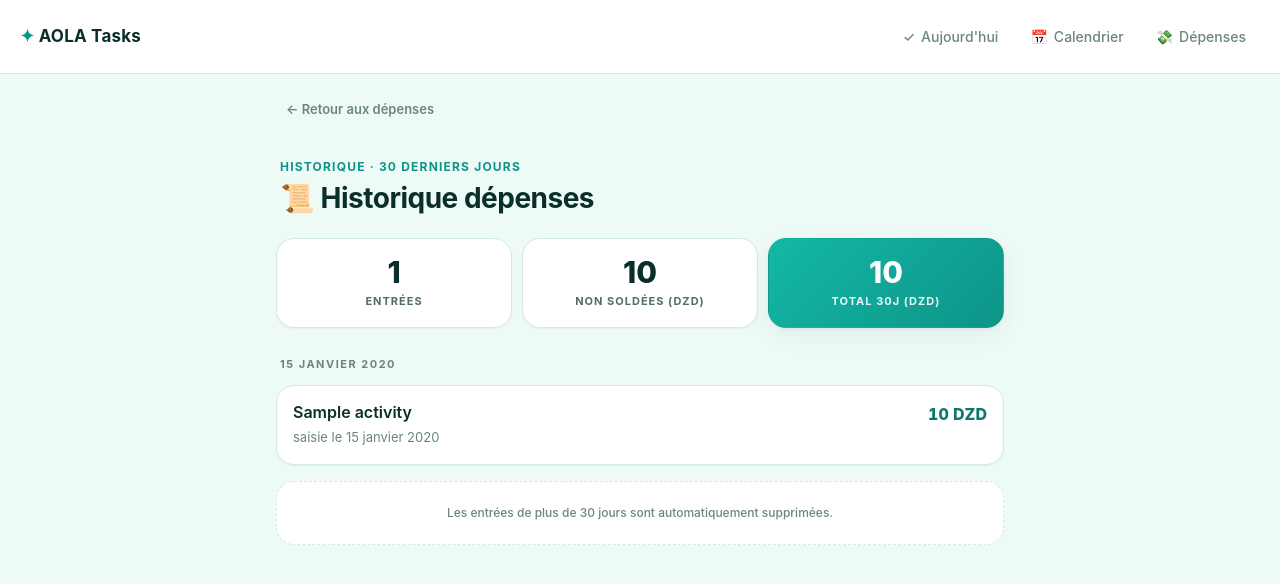
After one commit to mahdibengrine-hub/aola-tasks, a Flask app: template templates/expenses_history.html in a window 1280 px wide. The commit adds this page. Shown: the top 584 px of the page. Run offline with Flask 3, Linux system fonts and the light colour scheme; the template is opened without the code that fills it: most values are stand-ins (such as "Sample title", 1, 10 or a date in 2020).

Commit message:
Depenses: historique 30j (employe + admin) + retention auto
Co-Authored-By: Claude Opus 4.7 <noreply@anthropic.com>

```diff
--- a/app.py
+++ b/app.py
@@ -193,6 +193,12 @@ def purge_old_history():
     db.execute(
         "DELETE FROM task WHERE done_at IS NOT NULL AND date(done_at) < ?",
         (cutoff,))
+    # Purge les depenses de plus de 30 jours (retention 1 mois)
+    exp_cutoff = (date.today() - timedelta(days=30)).isoformat()
+    db.execute(
+        "DELETE FROM expense WHERE date < ? AND "
+        "(settled_at IS NULL OR date(settled_at) < ?)",
+        (exp_cutoff, exp_cutoff))
     db.commit()
 
 
@@ -753,10 +759,24 @@ def admin_follow(token):
 
 # ── Depenses ──────────────────────────────────────────────────────────────
 def _fetch_expenses(db):
+    """Pour la vue principale : non-soldees + soldees d'aujourd'hui seulement."""
+    td = today_iso()
     rows = db.execute(
-        'SELECT * FROM expense ORDER BY settled ASC, date DESC, id DESC').fetchall()
+        "SELECT * FROM expense WHERE settled=0 OR date(settled_at)=? "
+        "ORDER BY settled ASC, date DESC, id DESC", (td,)).fetchall()
     total_open = sum(r['amount'] for r in rows if not r['settled'])
     return rows, total_open
+
+
+def _fetch_history(db, days=30):
+    """Historique complet des depenses sur N jours."""
+    cutoff = (date.today() - timedelta(days=days)).isoformat()
+    rows = db.execute(
+        "SELECT * FROM expense WHERE date >= ? ORDER BY date DESC, id DESC",
+        (cutoff,)).fetchall()
+    return rows
+
+
 
 
 def _parse_amount(s):
@@ -769,10 +789,20 @@ def _parse_amount(s):
 @app.route('/e/<token>/expenses')
 def employee_expenses(token):
     require_token(token, 'EMPLOYEE_TOKEN')
+    purge_old_history()
     expenses, total_open = _fetch_expenses(get_db())
     return render_template('expenses.html',
                            expenses=expenses, total_open=total_open,
                            token=token, today=today_iso(),
+                           readonly=False, is_admin=False)
+
+
+@app.route('/e/<token>/expenses/history')
+def employee_expenses_history(token):
+    require_token(token, 'EMPLOYEE_TOKEN')
+    rows = _fetch_history(get_db(), days=30)
+    return render_template('expenses_history.html',
+                           rows=rows, token=token,
                            readonly=False, is_admin=False)
 
 
@@ -912,6 +942,17 @@ def admin_expenses(token):
                            readonly=True, is_admin=True)
 
 
+@app.route('/a/<token>/expenses/history')
+def admin_expenses_history(token):
+    role = require_admin_or_operator(token)
+    if role != 'admin':
+        abort(404)
+    rows = _fetch_history(get_db(), days=30)
+    return render_template('expenses_history.html',
+                           rows=rows, token=token,
+                           readonly=True, is_admin=True)
+
+
 # ── Service Worker (sert le fichier depuis / pour un scope large) ─────────
 @app.route('/sw.js')
 def service_worker():
--- a/static/style.css
+++ b/static/style.css
@@ -158,6 +158,20 @@ a{color:var(--teal-dark);text-decoration:none}
 
 .expense-item.pending{background:linear-gradient(90deg, #fffbeb 0%, #fff 60%);
   border-left:4px solid var(--amber)}
+
+/* Lien vers historique */
+.history-link{display:block;margin:24px 0 12px;padding:16px;text-align:center;
+  background:var(--card);border:1.5px dashed var(--line);border-radius:16px;
+  color:var(--ink-soft);font-weight:600;font-size:14px;transition:all .15s}
+.history-link:hover{background:var(--soft);border-color:var(--teal);color:var(--teal-deep)}
+
+/* Retour historique → dépenses */
+.back-link{display:inline-block;margin-bottom:12px;color:var(--muted);
+  font-size:13px;font-weight:600;padding:6px 10px;border-radius:8px}
+.back-link:hover{background:var(--soft);color:var(--ink)}
+
+/* Badge soldée dans historique */
+.badge.badge-settled{background:#d1fae5;color:#065f46;margin-left:6px}
 
 /* ── Topbar ─────────────────────────────────────────── */
 .topbar{display:flex;align-items:center;justify-content:space-between;
--- a/templates/expenses.html
+++ b/templates/expenses.html
@@ -183,6 +183,9 @@
 </ul>
 {% endif %}
 
+{% set history_url = url_for('admin_expenses_history', token=token) if is_admin else url_for('employee_expenses_history', token=token) %}
+<a href="{{ history_url }}" class="history-link">📜 Voir l'historique (30 derniers jours) →</a>
+
 {% if not readonly %}
 <script>
 (function(){
--- /dev/null
+++ b/templates/expenses_history.html
@@ -0,0 +1,84 @@
+{% extends "base.html" %}
+{% block title %} — Historique dépenses{% endblock %}
+{% block topnav %}
+{% if is_admin %}{% include '_nav_admin.html' %}{% else %}{% include '_nav_employee.html' %}{% endif %}
+{% endblock %}
+{% block bottomnav %}
+{% if is_admin %}{% include '_nav_admin.html' %}{% else %}{% include '_nav_employee.html' %}{% endif %}
+{% endblock %}
+{% block content %}
+
+{% set back_url = url_for('admin_expenses', token=token) if is_admin else url_for('employee_expenses', token=token) %}
+
+<a href="{{ back_url }}" class="back-link">← Retour aux dépenses</a>
+
+<section class="hero">
+  <div class="hero-date">Historique · 30 derniers jours</div>
+  <div class="hero-title">📜 Historique dépenses</div>
+</section>
+
+{% set total = rows|sum(attribute='amount') %}
+{% set open_rows = rows|rejectattr('settled')|list %}
+{% set open_total = open_rows|sum(attribute='amount') %}
+
+<div class="stats">
+  <div class="stat">
+    <div class="stat-value">{{ rows|length }}</div>
+    <div class="stat-label">Entrées</div>
+  </div>
+  <div class="stat">
+    <div class="stat-value">{{ '{:,.0f}'.format(open_total).replace(',', ' ') }}</div>
+    <div class="stat-label">Non soldées (DZD)</div>
+  </div>
+  <div class="stat highlight">
+    <div class="stat-value">{{ '{:,.0f}'.format(total).replace(',', ' ') }}</div>
+    <div class="stat-label">Total 30j (DZD)</div>
+  </div>
+</div>
+
+{% if rows %}
+{# Grouper par date #}
+{% set groups = {} %}
+{% for r in rows %}
+  {% if groups.update({r.date: groups.get(r.date, []) + [r]}) %}{% endif %}
+{% endfor %}
+
+{% set sorted_dates = rows|map(attribute='date')|unique|list %}
+{% for d in sorted_dates %}
+<h2 class="section-title">{{ d|fr_date }}</h2>
+<ul class="tasks">
+  {% for e in rows if e.date == d %}
+  <li class="task expense-item{% if e.settled %} done{% endif %}">
+    <div class="task-body">
+      <div class="expense-line">
+        <div>
+          <div class="task-title{% if e.settled %} strike{% endif %}">
+            {{ e.activity }}
+            {% if e.settled %}<span class="badge badge-settled">✅ Soldée</span>{% endif %}
+          </div>
+          <div class="task-meta">
+            {% if e.settled and e.settled_at %}
+              soldée le {{ e.settled_at[:10]|fr_date }} à {{ e.settled_at[11:16] }}
+            {% else %}
+              saisie le {{ (e.created_at or '')[:10]|fr_date }}
+            {% endif %}
+          </div>
+        </div>
+        <div class="expense-amount{% if e.settled %} strike{% endif %}">
+          {{ '{:,.0f}'.format(e.amount).replace(',', ' ') }} DZD
+        </div>
+      </div>
+    </div>
+  </li>
+  {% endfor %}
+</ul>
+{% endfor %}
+
+<div class="empty soft" style="margin-top:16px;font-size:12px">
+  Les entrées de plus de 30 jours sont automatiquement supprimées.
+</div>
+{% else %}
+<div class="empty">Aucune dépense sur les 30 derniers jours.</div>
+{% endif %}
+
+{% endblock %}
```
